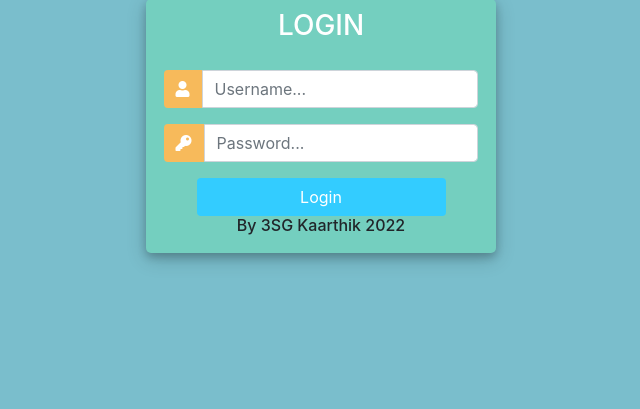
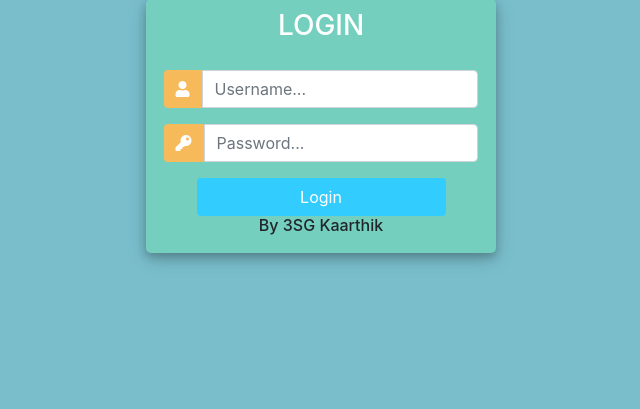
Before and after one commit to keerthigkaarthik/3SIB-Facility-Booking, a Django app: page /login in a window 1280 px wide. Shown: the part 274-683 px from the top of the page, without its empty margins (319-959 px from the left). Run offline with Django 4.2, Linux system fonts and the light colour scheme; some libraries are stand-ins or nearby versions.

Commit message:
Update login.html

```diff
--- a/accounts/templates/accounts/login.html
+++ b/accounts/templates/accounts/login.html
@@ -103,7 +103,7 @@
 							<div class="d-flex justify-content-center mt-3 login_container">
 				 				<input class="btn login_btn" type="submit" value="Login">
 				   			</div>
-						<center><h6>By 3SG Kaarthik 2022<h6></center>
+						<center><h6>By 3SG Kaarthik<h6></center>
 					</form>
 
 				</div>
```
